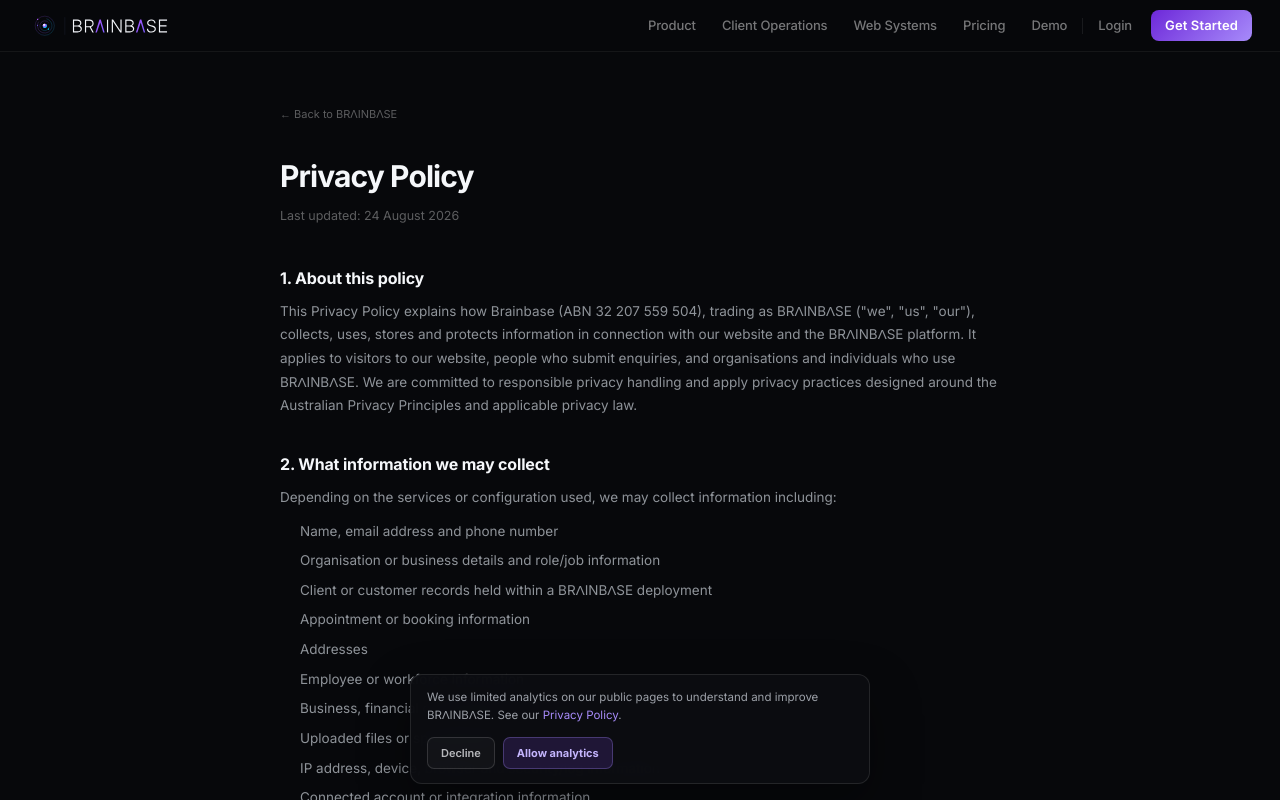
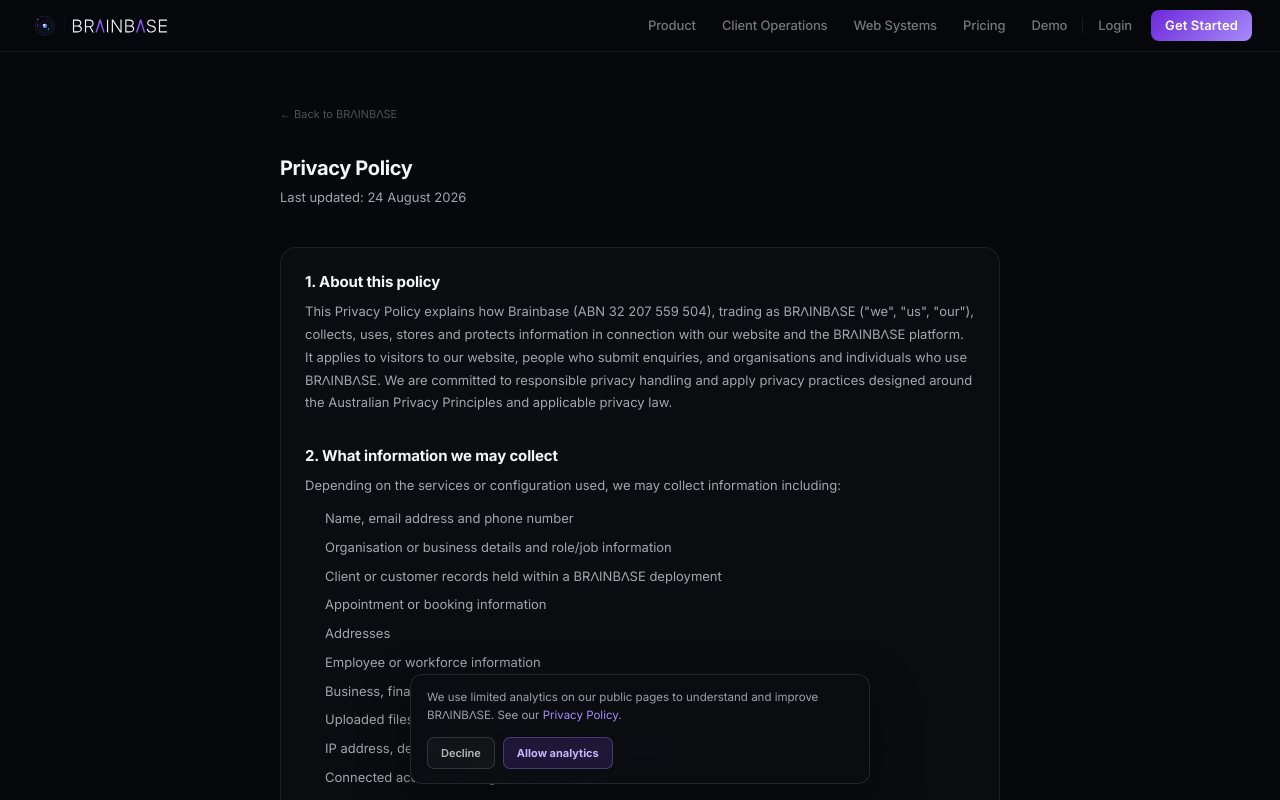
Before and after one commit to uid7ero-design/brainbase, a Next.js app: page /privacy in a window 1280 px wide. Shown: the top 800 px of the page. Built offline with nearby package versions, Linux system fonts and the light colour scheme; no server answers.

Commit message:
A.3: migrate Privacy reference screen

```diff
--- a/app/privacy/page.tsx
+++ b/app/privacy/page.tsx
@@ -1,13 +1,11 @@
 import Link from 'next/link';
+import { SectionHeader, Surface } from '@/components/ui';
 
 export const metadata = {
   title: 'Privacy Policy',
   description:
     'How Brainbase (trading as BRΛINBΛSE) collects, uses and protects information across our website and platform.',
 };
-
-const FONT =
-  'var(--font-inter), "Inter", -apple-system, BlinkMacSystemFont, "Segoe UI", sans-serif';
 
 function Section({
   title,
@@ -17,14 +15,15 @@
   children: React.ReactNode;
 }) {
   return (
-    <section style={{ marginBottom: 34 }}>
+    <section style={{ marginBottom: 'var(--bb-space-9)' }}>
       <h2
         style={{
-          fontSize: 16,
-          fontWeight: 700,
-          color: '#F5F7FA',
-          margin: '0 0 10px',
-          letterSpacing: '-.01em',
+          fontSize: 'var(--bb-type-card-title-size)',
+          lineHeight: 'var(--bb-type-card-title-line)',
+          fontWeight: 'var(--bb-type-card-title-weight)',
+          color: 'var(--bb-text-primary)',
+          margin: '0 0 var(--bb-space-4)',
+          letterSpacing: 'var(--bb-type-card-title-tracking)',
         }}
       >
         {title}
@@ -32,8 +31,8 @@
 
       <div
         style={{
-          fontSize: 13.5,
-          color: 'rgba(226,232,240,.62)',
+          fontSize: 'var(--bb-type-body-size)',
+          color: 'var(--bb-text-secondary)',
           lineHeight: 1.75,
         }}
       >
@@ -51,7 +50,7 @@
         paddingLeft: 20,
         display: 'flex',
         flexDirection: 'column',
-        gap: 6,
+        gap: 'var(--bb-space-3)',
       }}
     >
       {items.map((item, index) => (
@@ -61,16 +60,16 @@
   );
 }
 
-const linkStyle = { color: '#A78BFA' };
+const linkStyle = { color: 'var(--bb-accent-400)' };
 
 export default function PrivacyPage() {
   return (
     <div
       style={{
         minHeight: '100vh',
-        background: '#07080B',
-        color: '#F5F7FA',
-        fontFamily: FONT,
+        background: 'var(--bb-canvas)',
+        color: 'var(--bb-text-primary)',
+        fontFamily: 'var(--bb-font-sans)',
         padding: '48px 24px 90px',
       }}
     >
@@ -78,31 +77,25 @@
         <Link
           href="/"
           style={{
-            fontSize: 11,
-            color: 'rgba(255,255,255,.34)',
+            fontSize: 'var(--bb-type-label-size)',
+            color: 'var(--bb-text-muted)',
             textDecoration: 'none',
           }}
         >
           ← Back to BRΛINBΛSE
         </Link>
 
-        <div style={{ marginTop: 30, marginBottom: 40 }}>
-          <h1
-            style={{
-              fontSize: 30,
-              fontWeight: 700,
-              margin: '0 0 8px',
-              letterSpacing: '-.03em',
-            }}
-          >
-            Privacy Policy
-          </h1>
+        <SectionHeader
+          title="Privacy Policy"
+          description="Last updated: 24 August 2026"
+          style={{ marginTop: 'var(--bb-space-9)', marginBottom: 'var(--bb-space-10)' }}
+        />
 
-          <p style={{ margin: 0, fontSize: 12.5, color: 'rgba(255,255,255,.35)' }}>
-            Last updated: 24 August 2026
-          </p>
-        </div>
-
+        <Surface
+          variant="soft"
+          radius="xl"
+          style={{ padding: 'var(--bb-space-8)' }}
+        >
         <Section title="1. About this policy">
           <p style={{ margin: 0 }}>
             This Privacy Policy explains how Brainbase (ABN 32 207 559 504),
@@ -395,6 +388,7 @@
             . Brainbase is based in South Australia, Australia.
           </p>
         </Section>
+        </Surface>
       </div>
     </div>
   );
```
Also changed, not shown: 1 other file (tests, documents, lock files or other folders).
